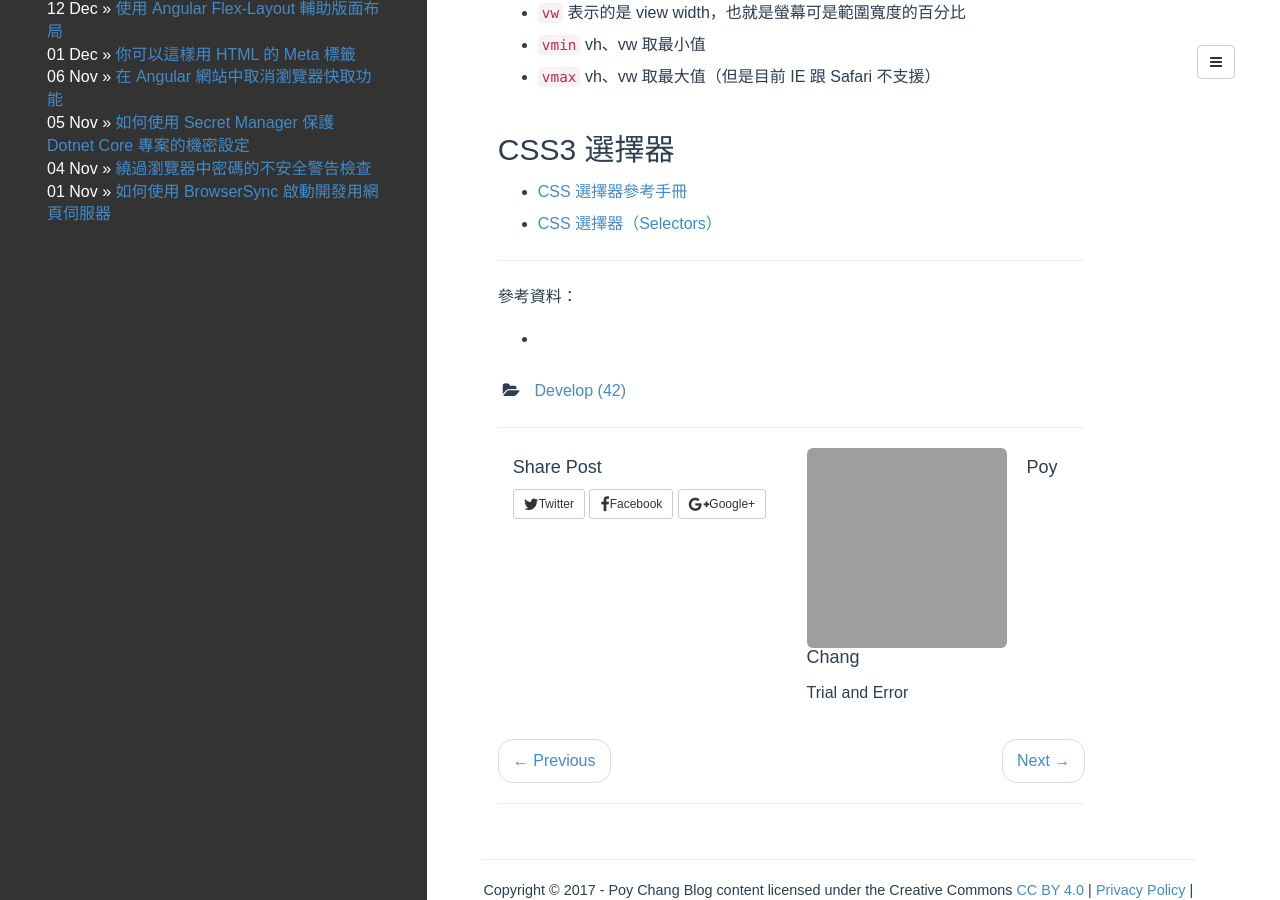
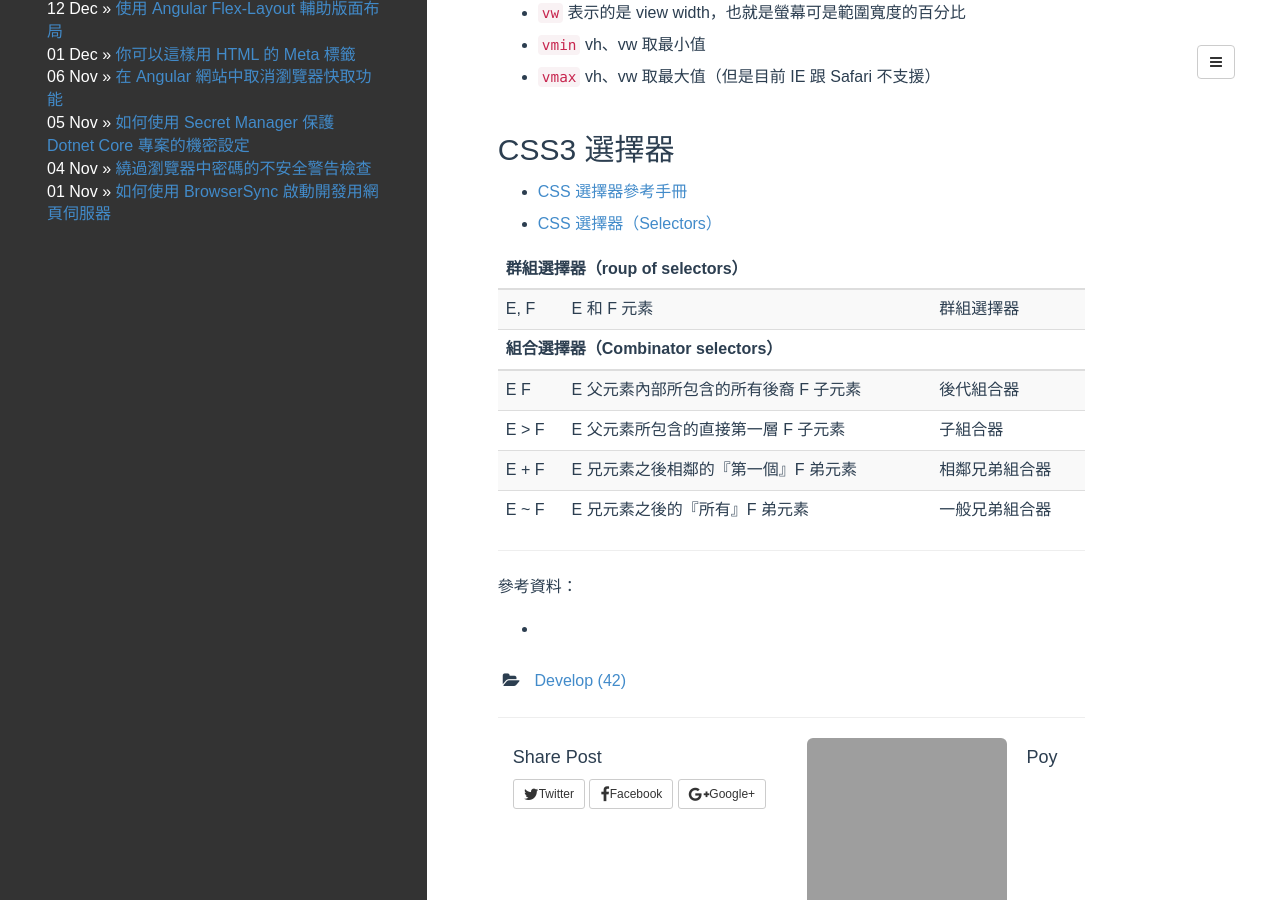
Before and after one commit to poychang/poychang.github.io, a Jekyll site: the page built from _posts/1970-01-01-note-css.md, in a window 1280 px wide and 900 px high, scrolled down 607 px. Built offline with Jekyll 4.4.1, drawn with Linux system fonts in a browser that asks for light colours; some web fonts are replaced; comment, search, counter and statistics services are not loaded; grey boxes are pictures that could not be loaded.

Commit message:
alter note

```diff
--- a/_posts/1970-01-01-note-css.md
+++ b/_posts/1970-01-01-note-css.md
@@ -29,6 +29,48 @@ categories: [Develop]
 * [CSS 選擇器參考手冊](http://www.w3school.com.cn/cssref/css_selectors.ASP)
 * [CSS 選擇器（Selectors）](http://www.smalljacky.com/web-design/css/css-selectors/)
 
+<table class="table table-striped">
+<thead>
+  <tr>
+    <th colspan="3">群組選擇器（roup of selectors）</th>
+  </tr>
+</thead>
+<tbody>
+  <tr>
+    <td>E, F</td>
+    <td>E 和 F 元素</td>
+    <td>群組選擇器</td>
+  </tr>
+</tbody>
+<thead>
+  <tr>
+    <th colspan="3">組合選擇器（Combinator selectors）</th>
+  </tr>
+</thead>
+<tbody>
+  <tr>
+    <td>E F</td>
+    <td>E 父元素內部所包含的所有後裔 F 子元素</td>
+    <td>後代組合器</td>
+  </tr>
+  <tr>
+    <td>E > F</td>
+    <td>E 父元素所包含的直接第一層 F 子元素</td>
+    <td>子組合器</td>
+  </tr>
+  <tr>
+    <td>E + F</td>
+    <td>E 兄元素之後相鄰的『第一個』F 弟元素</td>
+    <td>相鄰兄弟組合器</td>
+  </tr>
+  <tr>
+    <td>E ~ F</td>
+    <td>E 兄元素之後的『所有』F 弟元素	</td>
+    <td>一般兄弟組合器</td>
+  </tr>
+</tbody>
+</table>
+
 ----------
 
 參考資料：
```
